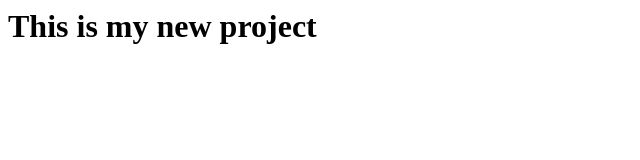
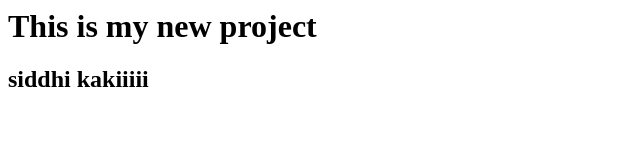
Before and after one commit to Siddhikakad17/basic-, a plain HTML site: page index.html in a window 1280 px wide. Shown: the whole page, without its empty margins (0-640 px from the left). Drawn offline with Linux system fonts and the light colour scheme.

Commit message:
Add subtitle to index.html

```diff
--- a/index.html
+++ b/index.html
@@ -1,5 +1,6 @@
 <html>
   <body>
     <h1> This is my new project </h1>
+    <h2> siddhi kakiiiii</h2>
   </body>
 </html>
```
